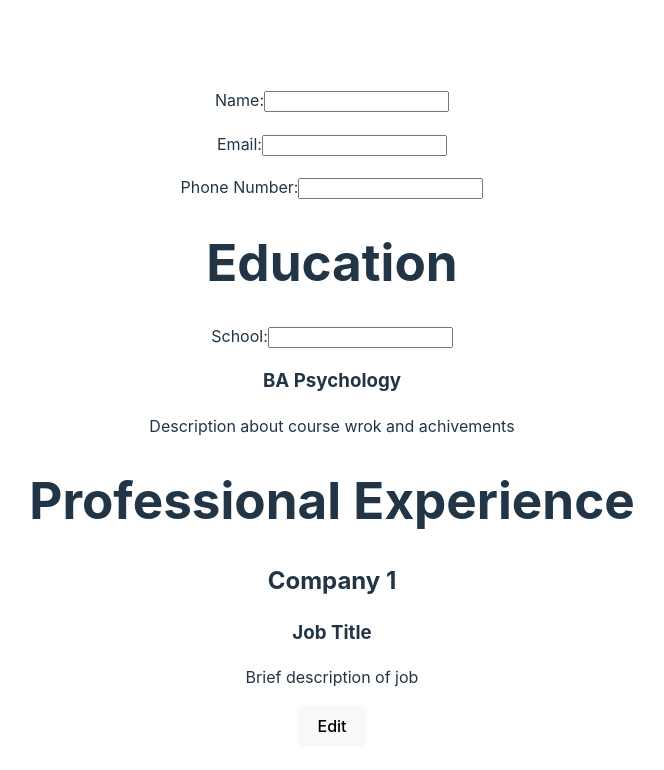
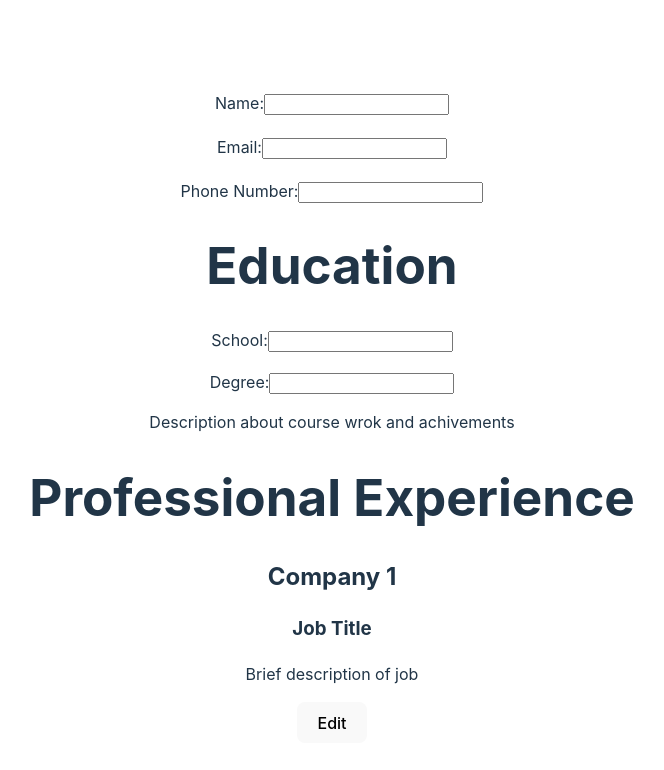
Before and after one commit to Runner-Dad84/resumetemplate, a React (Vite) app: page / in a window 1280 px wide. Shown: the top 770 px of the page, without its empty margins (308-972 px from the left). Built offline with nearby package versions, Linux system fonts and the light colour scheme.

Commit message:
Add degree input

```diff
--- a/src/App.jsx
+++ b/src/App.jsx
@@ -87,7 +87,15 @@ return (
             onChange={handleField}
           />
         </label>
-        <h3>BA Psychology</h3>
+        <h3>{field.degree}</h3>
+        <label>Degree:
+          <input
+            name='degree'
+            type="text"
+            value={field.degree}
+            onChange={handleField}
+          />
+        </label>
         <p>Description about course wrok and achivements</p>
       </div>
       <div className="work">
```
